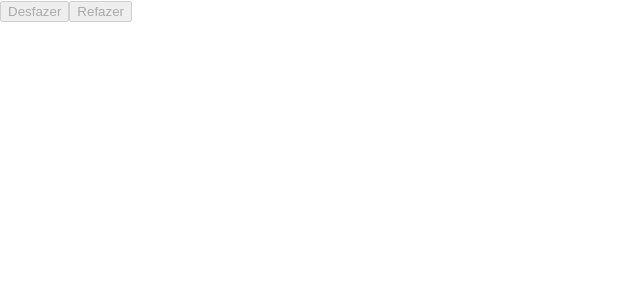
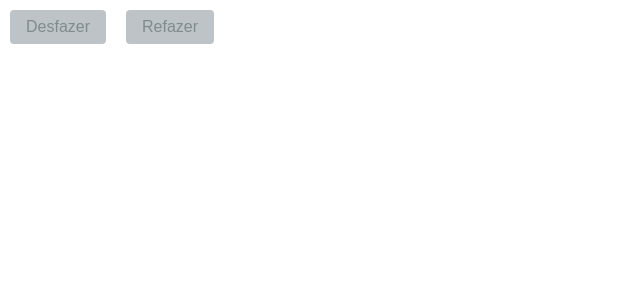
Before and after one commit to Magah051/screen_click_circle_project, a React (Create React App) app: page / in a window 1280 px wide. Shown: the top 300 px of the page, without its empty margins (0-640 px from the left). Built offline with nearby package versions, Linux system fonts and the light colour scheme.

Commit message:
:lipstick: style: Ajustes mínimos de estilização

```diff
--- a/src/App.css
+++ b/src/App.css
@@ -1,38 +1,16 @@
-.App {
-  text-align: center;
+button {
+  margin: 10px;
+  padding: 8px 16px;
+  font-size: 16px;
+  border: none;
+  border-radius: 4px;
+  cursor: pointer;
+  background-color: #3498db;
+  color: #fff;
 }
 
-.App-logo {
-  height: 40vmin;
-  pointer-events: none;
+button:disabled {
+  background-color: #bdc3c7;
+  color: #7f8c8d;
+  cursor: not-allowed;
 }
-
-@media (prefers-reduced-motion: no-preference) {
-  .App-logo {
-    animation: App-logo-spin infinite 20s linear;
-  }
-}
-
-.App-header {
-  background-color: #282c34;
-  min-height: 100vh;
-  display: flex;
-  flex-direction: column;
-  align-items: center;
-  justify-content: center;
-  font-size: calc(10px + 2vmin);
-  color: white;
-}
-
-.App-link {
-  color: #61dafb;
-}
-
-@keyframes App-logo-spin {
-  from {
-    transform: rotate(0deg);
-  }
-  to {
-    transform: rotate(360deg);
-  }
-}
--- a/src/App.js
+++ b/src/App.js
@@ -1,5 +1,6 @@
 import React, { useState } from 'react';
 import Circle from './components/Circle';
+import './App.css';
 
 const App = () => {
   const [circles, setCircles] = useState([]);
--- a/src/components/Circle.js
+++ b/src/components/Circle.js
@@ -7,7 +7,7 @@
         width: '30px',
         height: '30px',
         borderRadius: '50%',
-        background: 'blue',
+        background: '#3498db',
         position: 'absolute',
         top: `${y}px`,
         left: `${x}px`,
```
